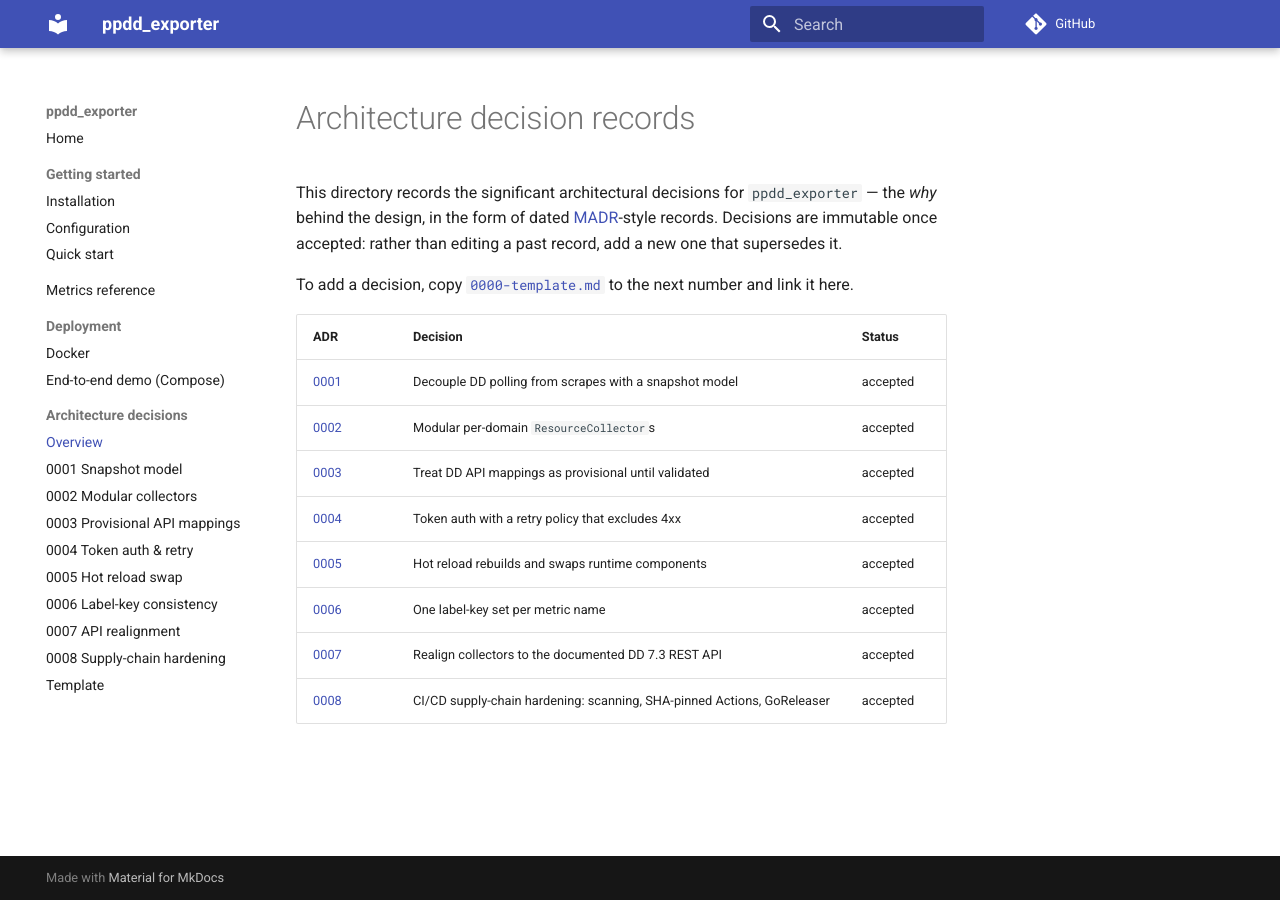
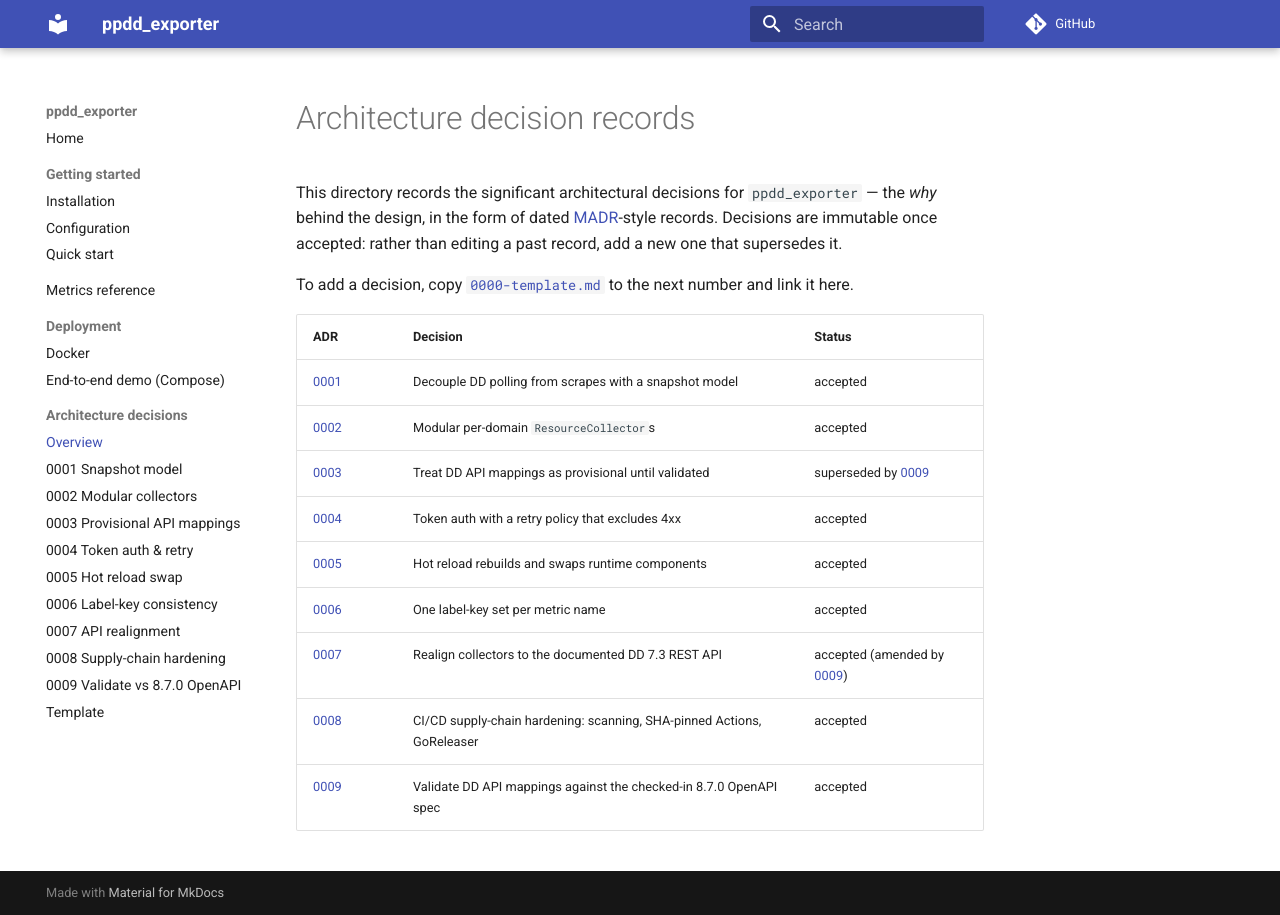
Before and after one commit to fjacquet/ppdd_exporter, an MkDocs documentation site: the page built from docs/adr/index.md, in a window 1280 px wide. Built offline with MkDocs 1.6.1 and Material for MkDocs 9.7.7, drawn with Linux system fonts in a browser that asks for light colours; comment, search, counter and statistics services are not loaded.

Commit message:
docs(adr): add ADR-0009 validating mappings against 8.7.0 OpenAPI spec
Records the decision to validate (shape) against the checked-in DD 8.7.0
OpenAPI spec and hand-correct the mappings. Supersedes ADR-0003 (docs-only
provisional) and amends ADR-0007 (7.3 guide; 'no metric removed'). Updates
the index and mkdocs nav.

Co-Authored-By: Claude Opus 4.8 (1M context) <noreply@anthropic.com>

```diff
--- a/docs/adr/index.md
+++ b/docs/adr/index.md
@@ -12,9 +12,10 @@ here.
 |---|---|---|
 | [0001](0001-prometheus-snapshot-model.md) | Decouple DD polling from scrapes with a snapshot model | accepted |
 | [0002](0002-modular-resource-collectors.md) | Modular per-domain `ResourceCollector`s | accepted |
-| [0003](0003-provisional-api-mappings.md) | Treat DD API mappings as provisional until validated | accepted |
+| [0003](0003-provisional-api-mappings.md) | Treat DD API mappings as provisional until validated | superseded by [0009](0009-validate-against-8.7.0-openapi.md) |
 | [0004](0004-token-auth-retry-policy.md) | Token auth with a retry policy that excludes 4xx | accepted |
 | [0005](0005-config-hot-reload-rebuild-and-swap.md) | Hot reload rebuilds and swaps runtime components | accepted |
 | [0006](0006-label-key-consistency-invariant.md) | One label-key set per metric name | accepted |
-| [0007](0007-dd-rest-api-realignment.md) | Realign collectors to the documented DD 7.3 REST API | accepted |
+| [0007](0007-dd-rest-api-realignment.md) | Realign collectors to the documented DD 7.3 REST API | accepted (amended by [0009](0009-validate-against-8.7.0-openapi.md)) |
 | [0008](0008-ci-supply-chain-hardening.md) | CI/CD supply-chain hardening: scanning, SHA-pinned Actions, GoReleaser | accepted |
+| [0009](0009-validate-against-8.7.0-openapi.md) | Validate DD API mappings against the checked-in 8.7.0 OpenAPI spec | accepted |
--- a/mkdocs.yml
+++ b/mkdocs.yml
@@ -30,4 +30,5 @@ nav:
       - 0006 Label-key consistency: adr/0006-label-key-consistency-invariant.md
       - 0007 API realignment: adr/0007-dd-rest-api-realignment.md
       - 0008 Supply-chain hardening: adr/0008-ci-supply-chain-hardening.md
+      - 0009 Validate vs 8.7.0 OpenAPI: adr/0009-validate-against-8.7.0-openapi.md
       - Template: adr/0000-template.md
```
Also changed, not shown: docs/adr/0003-provisional-api-mappings.md (+1 -1 lines), docs/adr/0007-dd-rest-api-realignment.md (+1 -1 lines), docs/adr/0009-validate-against-8.7.0-openapi.md (added, +55 -0 lines).
